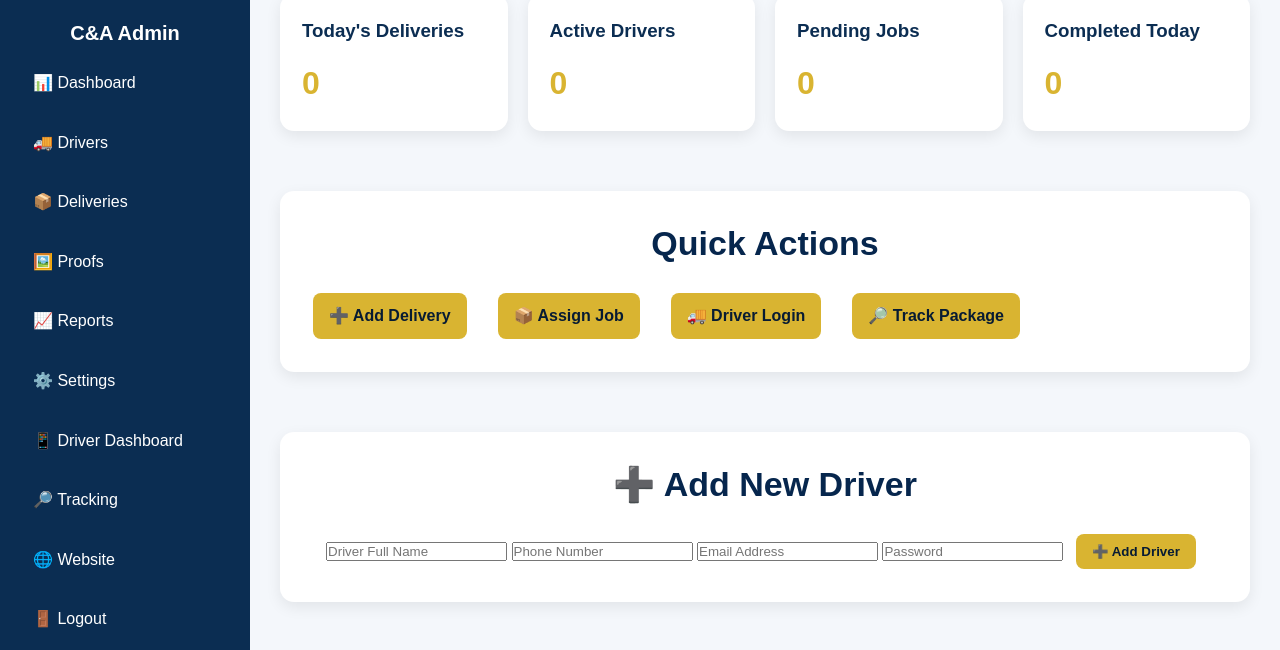
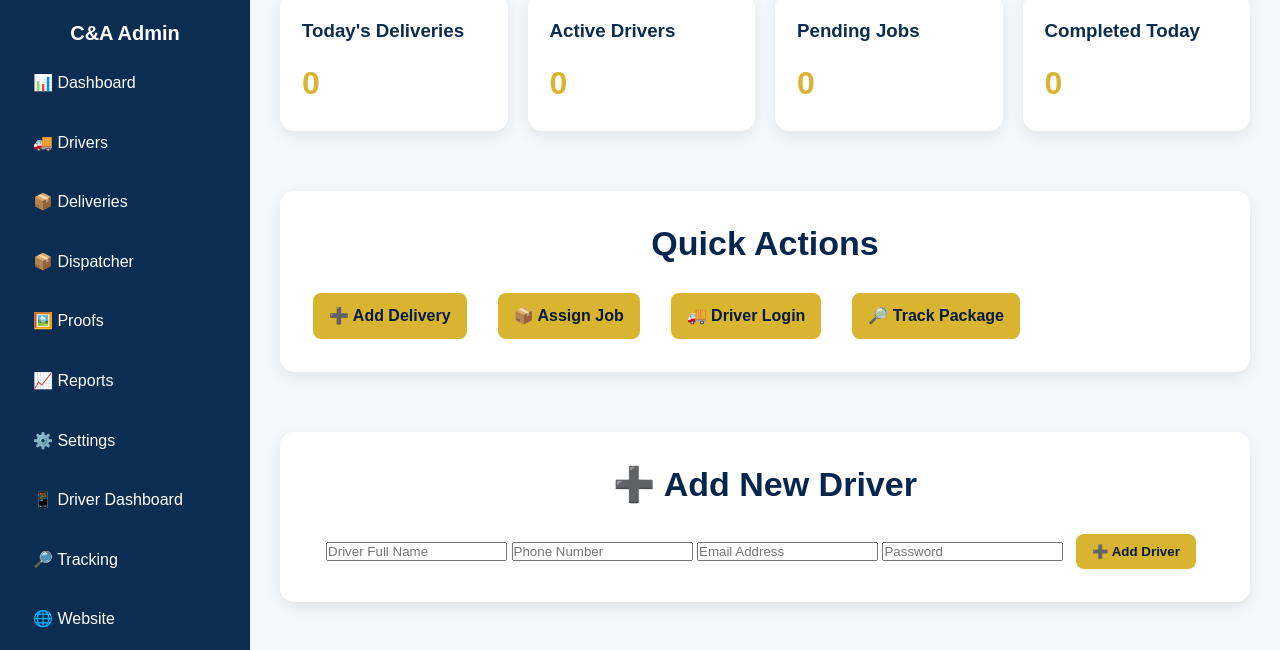
Before and after one commit to jaylex12345/c-a-quality-solutions, a website: page admin.html in a window 1280 px wide. Shown: the part 138-788 px from the top of the page. Drawn offline with nearby package versions, Linux system fonts and the light colour scheme; no server answers.

Commit message:
Add Dispatcher sidebar link

```diff
--- a/admin.html
+++ b/admin.html
@@ -45,6 +45,7 @@ td{padding:12px;border-bottom:1px solid #ddd;text-align:center;}
     <a href="admin.html">📊 Dashboard</a>
     <a href="drivers.html">🚚 Drivers</a>
     <a href="deliveries.html">📦 Deliveries</a>
+    <a href="dispatcher.html">📦 Dispatcher</a>
     <a href="proofs.html">🖼️ Proofs</a>
     <a href="reports.html">📈 Reports</a>
     <a href="settings.html">⚙️ Settings</a>
```
Also changed, not shown: deliveries.html (+1 -0 lines), drivers.html (+1 -0 lines), proofs.html (+1 -0 lines), reports.html (+1 -0 lines), settings.html (+1 -0 lines).
